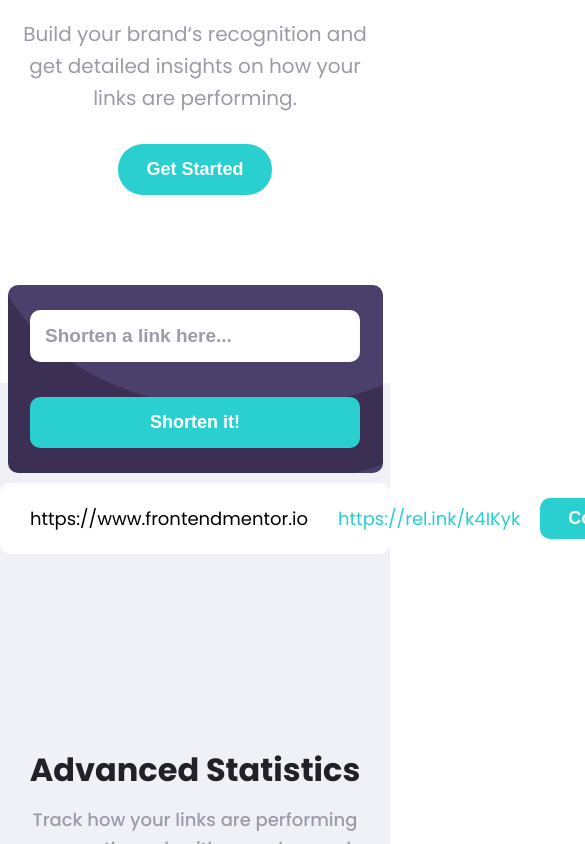
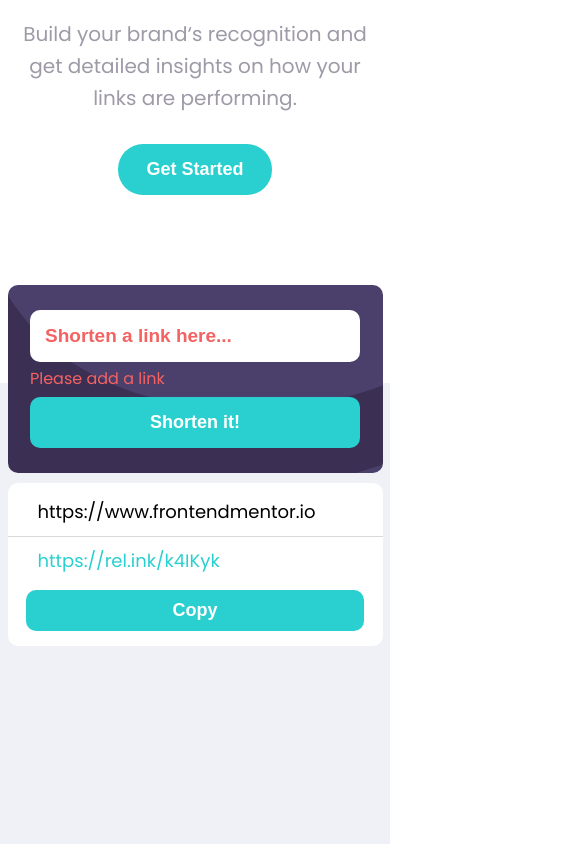
Before and after one commit to LaimaJan/url-shortening-landing-page, a React (Vite) app: page / in a window 390 px wide. Both pictures are taken after a click on the button "Shorten it!". Shown: the part 802-1646 px from the top of the page, 585 px wide, since content can reach past the window. Built offline with nearby package versions, Linux system fonts and the light colour scheme.

Commit message:
creating link input functionality

```diff
--- a/src/app/App.css
+++ b/src/app/App.css
@@ -12,17 +12,3 @@
 	flex-direction: column;
 	align-items: center;
 }
-
-.nav-bar-top-content-container {
-	max-width: 1100px;
-	width: 100%;
-}
-
-@media screen and (max-width: 375px) {
-}
-
-@media screen and (max-width: 780px) {
-	.nav-bar-top-content-container {
-		max-width: 375px;
-	}
-}
--- a/src/app/App.jsx
+++ b/src/app/App.jsx
@@ -1,7 +1,6 @@
-// import { useState } from 'react'
+import { useState } from 'react';
 import './App.css';
 import NavBar from './components/NavBar/NavBar';
-
 import TopContent from './components/TopContent/TopContent';
 import MiddleContent from './components/MiddleContent/MiddleContent';
 import BottomContent from './components/BottomContent/BottomContent';
@@ -9,13 +8,22 @@ import BottomBanner from './components/BottomBanner/BottomBanner';
 import Footer from './components/Footer/Footer';
 
 function App() {
+	const [linkInputValue, setLinkInputValue] = useState('');
+
+	const handleLinkInputChange = (value) => {
+		setLinkInputValue(value);
+		console.log('parsinese value kazkoki');
+		console.log(linkInputValue);
+	};
+
 	return (
 		<div className="App">
-			<div className="nav-bar-top-content-container">
-				<NavBar />
-				<TopContent />
-			</div>
-			<MiddleContent />
+			<NavBar />
+			<TopContent />
+			<MiddleContent
+				linkInputValue={linkInputValue}
+				onLinkInputChange={handleLinkInputChange}
+			/>
 			<BottomContent />
 			<BottomBanner />
 			<Footer />
--- a/src/app/components/CreatedLinks/CreatedLinks.css
+++ b/src/app/components/CreatedLinks/CreatedLinks.css
@@ -3,7 +3,10 @@
 	width: 100%;
 	margin-top: 100px;
 	display: flex;
+	flex-direction: column;
 	justify-content: center;
+	align-items: center;
+	gap: 20px;
 }
 
 .link {
@@ -23,6 +26,9 @@
 	margin-left: 30px;
 }
 
+.hr-line {
+	display: none;
+}
 .link-after-container {
 	margin-right: 30px;
 	display: flex;
@@ -49,3 +55,45 @@
 .link-after-container button:hover {
 	background-color: hsl(180, 47%, 74%);
 }
+
+@media screen and (max-width: 780px) {
+	.created-shortened-links-container {
+		max-width: 375px;
+	}
+
+	.link {
+		max-width: 375px;
+		flex-direction: column;
+		margin: 0 auto;
+		gap: 15px;
+		align-items: flex-start;
+	}
+
+	.link-before {
+		margin-top: 5px;
+	}
+
+	.link-after-container {
+		flex-direction: column;
+		width: 100%;
+		margin: 0 auto;
+
+		align-items: flex-start;
+	}
+
+	.hr-line {
+		width: 100%;
+		content: ' ';
+		display: block;
+		border-bottom: 0.5px solid #dbd8d8;
+	}
+
+	.link-after {
+		margin-left: 30px;
+	}
+
+	.link-after-container button {
+		width: 90%;
+		margin: 0 auto;
+	}
+}
--- a/src/app/components/CreatedLinks/CreatedLinks.jsx
+++ b/src/app/components/CreatedLinks/CreatedLinks.jsx
@@ -5,6 +5,7 @@ export default function CreatedLinks() {
 		<div className="created-shortened-links-container">
 			<div className="link">
 				<p className="link-before">https://www.frontendmentor.io</p>
+				<div className="hr-line" />
 				<div className="link-after-container">
 					<p className="link-after">https://rel.ink/k4IKyk</p>
 					<button>Copy</button>
--- a/src/app/components/MiddleContent/MiddleContent.css
+++ b/src/app/components/MiddleContent/MiddleContent.css
@@ -41,7 +41,6 @@
 }
 
 .error-message {
-	display: none;
 	position: absolute;
 	transform: translateY(25px);
 	font-size: 16px;
@@ -53,13 +52,13 @@
 	font-weight: 600;
 }
 
-/* .activated-error-message input {
+.activated-error-message input {
 	border: 2px solid var(--red);
 }
 
 .activated-error-message input::placeholder {
 	color: var(--red);
-} */
+}
 
 .shorten-link-button {
 	border: none;
--- a/src/app/components/MiddleContent/MiddleContent.jsx
+++ b/src/app/components/MiddleContent/MiddleContent.jsx
@@ -1,17 +1,54 @@
 import './MiddleContent.css';
+import { useState } from 'react';
 
-export default function MiddleContent() {
+import PropTypes from 'prop-types';
+
+export default function MiddleContent({ linkInputValue, onLinkInputChange }) {
+	const [isEmptyInput, setIsEmptyInput] = useState(false);
+
+	const handleButtonClick = () => {
+		console.log('kazkas vyksta');
+		if (linkInputValue.trim() === '') {
+			setIsEmptyInput(true);
+			console.log('veikia, nera  value');
+		} else {
+			setIsEmptyInput(false);
+			console.log('veikia, YRA  value');
+		}
+	};
+
+	const handleInputChange = (e) => {
+		const { value } = e.target;
+		onLinkInputChange(value);
+	};
+
 	return (
 		<section className="MiddleContent">
 			<div className="middle-content-container">
-				<div className="input-error-container activated-error-message">
-					<input type="text" placeholder="Shorten a link here..." />
-					<p className="error-message">Please add a link</p>
+				<div
+					className={`input-error-container ${
+						isEmptyInput ? 'activated-error-message' : ''
+					}`}
+				>
+					<input
+						type="text"
+						placeholder="Shorten a link here..."
+						value={linkInputValue}
+						onChange={handleInputChange}
+					/>
+					{isEmptyInput && <p className="error-message">Please add a link</p>}
 				</div>
 				<div className="button-container">
-					<button className="shorten-link-button">Shorten it!</button>
+					<button className="shorten-link-button" onClick={handleButtonClick}>
+						Shorten it!
+					</button>
 				</div>
 			</div>
 		</section>
 	);
 }
+
+MiddleContent.propTypes = {
+	linkInputValue: PropTypes.string.isRequired,
+	onLinkInputChange: PropTypes.func.isRequired,
+};
--- a/src/app/components/NavBar/NavBar.css
+++ b/src/app/components/NavBar/NavBar.css
@@ -1,4 +1,6 @@
 .NavBar {
+	max-width: 1100px;
+	width: 100%;
 	display: flex;
 	flex-direction: row;
 	align-items: center;
@@ -73,6 +75,10 @@
 }
 
 @media screen and (max-width: 780px) {
+	.NavBar {
+		max-width: 375px;
+	}
+
 	.navigation {
 		display: none;
 	}
--- a/src/app/components/TopContent/TopContent.css
+++ b/src/app/components/TopContent/TopContent.css
@@ -1,4 +1,6 @@
 .TopContent {
+	max-width: 1100px;
+	width: 100%;
 	display: flex;
 	flex-direction: row;
 	align-items: center;
@@ -43,6 +45,7 @@
 @media screen and (max-width: 780px) {
 	.TopContent {
 		flex-direction: column-reverse;
+		max-width: 375px;
 	}
 
 	.right-side {
```
